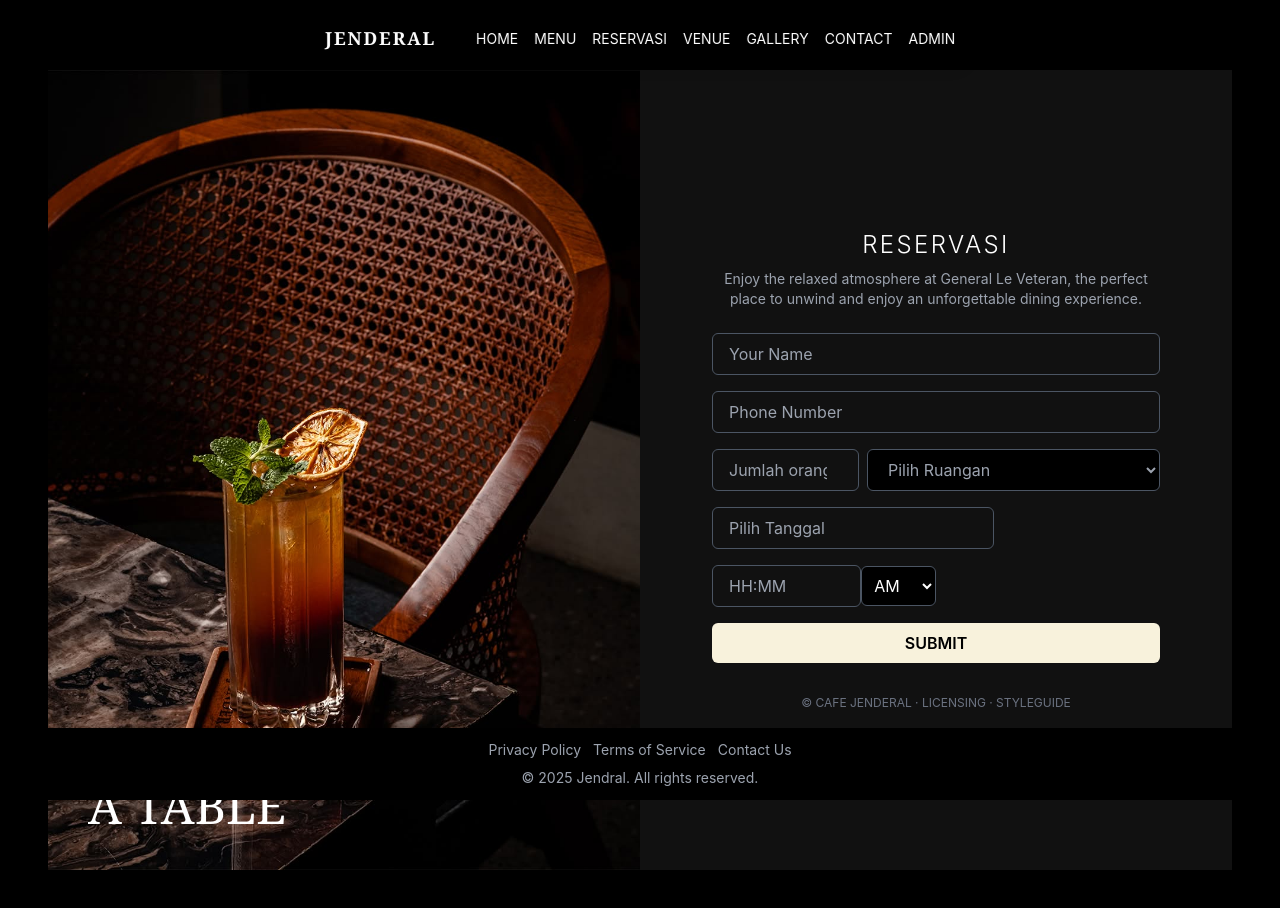
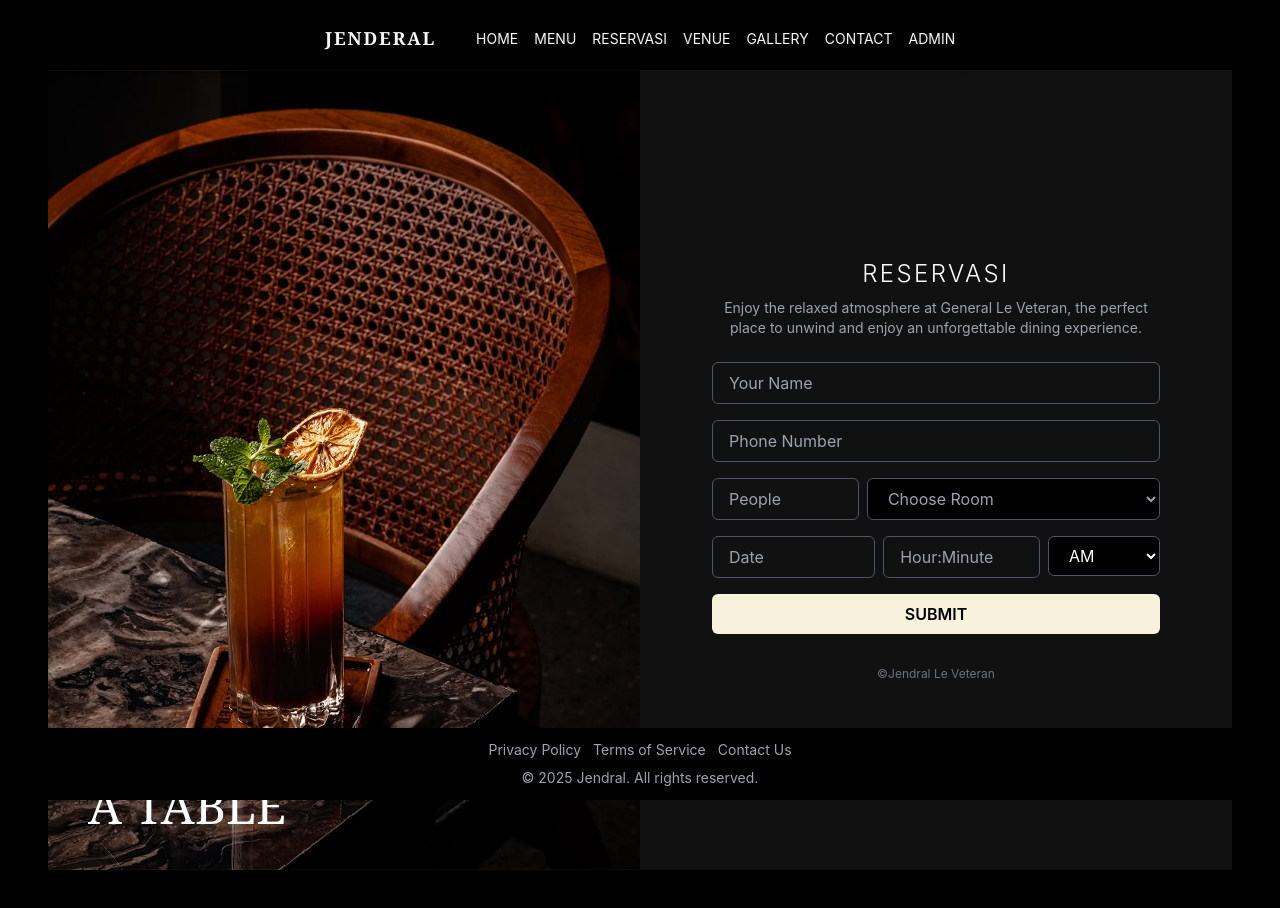
Before and after one commit to bayukharisma146/Project-Cafe-JendralLeVeteran, a Next.js app: page /reservasi in a window 1280 px wide. Shown: the top 908 px of the page. Built offline with nearby package versions, Linux system fonts and the light colour scheme; no server answers.

Commit message:
Menyimpan perubahan sebelum rebase

```diff
--- a/src/app/gallery/components/GalleryTabs.js
+++ b/src/app/gallery/components/GalleryTabs.js
@@ -1,13 +1,12 @@
 "use client";
 
 import { useState, useEffect } from "react";
-    import { getAuth } from "firebase/auth"; // firebase client SDK, pastikan sudah setup
+import { getAuth } from "firebase/auth"; // Pastikan Firebase client SDK sudah di-setup
 
 export default function GalleryTabs({ activeTab, setActiveTab, isAdmin }) {
 const [galleryData, setGalleryData] = useState({});
 const [previewImage, setPreviewImage] = useState(null);
 
-    // Dapatkan token Firebase untuk Authorization header
 const getIdToken = async () => {
         const auth = getAuth();
         const user = auth.currentUser;
@@ -26,7 +25,11 @@
     }, []);
 
     const handleAddImage = async () => {
-        const newImage = "/image/food/food_new.jpg"; // contoh image url
+        if (galleryData[activeTab]?.length >= 6) {
+        return alert("Maksimal 6 gambar per kategori.");
+        }
+
+        const newImage = "/image/food/food_new.jpg"; // Ganti dengan image upload sebenarnya
 
         const token = await getIdToken();
         if (!token) return alert("You must be logged in!");
@@ -48,7 +51,6 @@
         }
     };
 
-    // Note: untuk hapus, butuh id bukan index
     const handleDeleteImage = async (id) => {
         const token = await getIdToken();
         if (!token) return alert("You must be logged in!");
@@ -103,7 +105,6 @@
 
         {/* Grid Gallery */}
         <div className="grid grid-cols-2 md:grid-cols-3 gap-4">
-            {/* Sekarang galleryData[activeTab] adalah array objek {id, image_url} */}
             {galleryData[activeTab]?.map(({ id, image_url }) => (
             <div
                 key={id}
--- a/src/app/page.js
+++ b/src/app/page.js
@@ -66,7 +66,7 @@ export default function HomePage() {
         </div>
       </div>
       {/* Gambar kata1 di bawah konten utama */}
-      <div className="w-full rounded-xl overflow-hidden shadow-lg mt-6">
+      {/* <div className="w-full rounded-xl overflow-hidden shadow-lg mt-6">
         <Image
           src="/image/kata1.jpg"
           alt="Kata-kata motivasi"
@@ -74,7 +74,7 @@ export default function HomePage() {
           height={0}
           className="w-full h-auto object-contain"
         />
-      </div>
+      </div> */}
     </div>
   );
 }
--- a/src/app/reservasi/page.js
+++ b/src/app/reservasi/page.js
@@ -16,18 +16,14 @@ import {
 } from "../../lib/firebase";
 
 export default function Reservasipage() {
-  // Form state
   const [people, setPeople] = useState("");
   const [room, setRoom] = useState("");
   const [time, setTime] = useState("");
   const [ampm, setAmpm] = useState("AM");
   const [date, setDate] = useState(null);
 
-  // Auth state
   const [user, setUser] = useState(null);
   const [showAuthModal, setShowAuthModal] = useState(false);
-
-  // Login form state
   const [email, setEmail] = useState("");
   const [password, setPassword] = useState("");
   const [isRegister, setIsRegister] = useState(false);
@@ -50,7 +46,6 @@ export default function Reservasipage() {
     });
   };
 
-  // Google login
   const loginWithGoogle = async () => {
     try {
       await signInWithPopup(auth, provider);
@@ -59,7 +54,6 @@ export default function Reservasipage() {
     }
   };
 
-  // Email/password register or login
   const handleAuthSubmit = async (e) => {
     e.preventDefault();
     setErrorMsg("");
@@ -95,7 +89,6 @@ export default function Reservasipage() {
   return (
     <>
       <div className="flex flex-col md:flex-row min-h-screen bg-black text-white">
-        {/* Left Image Section */}
         <div className="relative w-full md:w-1/2 h-[400px] md:h-auto">
           <Image
             src="/image/reservation.jpg"
@@ -109,7 +102,6 @@ export default function Reservasipage() {
           </div>
         </div>
 
-        {/* Right Reservation Form */}
         <div className="w-full md:w-1/2 flex items-center justify-center p-10 bg-[#111]">
           <div className="w-full max-w-md">
             <h2 className="text-center text-2xl font-light mb-2 tracking-widest">
@@ -122,7 +114,7 @@ export default function Reservasipage() {
 
             {user && (
               <div className="mb-4 text-right text-sm text-gray-400">
-                Logged in as {user.email}{" "}
+                Logged in as {user.email}
                 <button
                   onClick={handleLogout}
                   className="underline hover:text-white ml-2"
@@ -147,19 +139,18 @@ export default function Reservasipage() {
                 className="w-full bg-transparent border border-gray-600 px-4 py-2 rounded-md outline-none focus:border-white"
                 required
               />
-              {/* Email manual dihilangkan karena ambil dari user yang login */}
+
               <div className="flex gap-2">
                 <input
                   type="number"
                   min={1}
                   max={20}
-                  placeholder="Jumlah orang"
+                  placeholder="People"
                   className="w-1/3 bg-transparent border border-gray-600 px-4 py-2 rounded-md outline-none focus:border-white"
                   value={people}
                   onChange={(e) => setPeople(e.target.value)}
                   required
                 />
-
                 <select
                   value={room}
                   onChange={(e) => setRoom(e.target.value)}
@@ -171,7 +162,7 @@ export default function Reservasipage() {
                   required
                 >
                   <option value="" disabled hidden>
-                    Pilih Ruangan
+                    Choose Room
                   </option>
                   <option value="vintage-room">Vintage Room</option>
                   <option value="indoor-smoking">Indoor Smoking</option>
@@ -180,14 +171,15 @@ export default function Reservasipage() {
                 </select>
               </div>
 
-              <div className="flex gap-2 items-center relative z-0">
-                {/* Date Picker */}
+              <div className="flex gap-2 w-full">
+                {/* Date */}
+                <div className="flex-1">
                   <DatePicker
                     selected={date}
                     onChange={setDate}
                     minDate={new Date()}
                     dateFormat="dd/MM/yyyy"
-                  placeholderText="Pilih Tanggal"
+                    placeholderText="Date"
                     className={`w-full bg-transparent border rounded-md px-4 py-2 outline-none focus:border-white ${
                       date
                         ? "text-white border-gray-600"
@@ -196,13 +188,15 @@ export default function Reservasipage() {
                     required
                   />
                 </div>
-              {/* Time Input */}
+
+                {/* Time */}
+                <div className="w-[35%]">
                   <input
                     type="text"
-                placeholder="HH:MM"
+                    placeholder="Hour:Minute"
                     pattern="^(0[1-9]|1[0-2]):([0-5][0-9])$"
-                title="Format waktu harus HH:MM (01-12) untuk 12 jam"
-                className={`w-1/3 bg-transparent border rounded-md px-4 py-2 outline-none focus:border-white ${
+                    title="Format waktu harus HH:MM (01-12)"
+                    className={`w-full bg-transparent border rounded-md px-4 py-2 outline-none focus:border-white ${
                       time
                         ? "text-white border-gray-600"
                         : "text-gray-400 border-gray-600"
@@ -211,11 +205,14 @@ export default function Reservasipage() {
                     onChange={(e) => setTime(e.target.value)}
                     required
                   />
+                </div>
+
                 {/* AM/PM */}
+                <div className="w-[25%]">
                   <select
                     value={ampm}
                     onChange={(e) => setAmpm(e.target.value)}
-                className={`w-1/6 bg-black rounded-md px-2 py-2 outline-none focus:border-white border ${
+                    className={`w-full bg-black border rounded-md px-4 py-2 outline-none focus:border-white ${
                       ampm
                         ? "text-white border-gray-600"
                         : "text-gray-400 border-gray-600"
@@ -225,6 +222,9 @@ export default function Reservasipage() {
                     <option value="AM">AM</option>
                     <option value="PM">PM</option>
                   </select>
+                </div>
+              </div>
+
               <button
                 type="submit"
                 className="w-full bg-[#f8f2dc] text-black font-semibold py-2 rounded-md hover:opacity-90 transition"
@@ -233,13 +233,11 @@ export default function Reservasipage() {
               </button>
             </form>
             <footer className="text-xs text-center text-gray-500 mt-8">
-              © CAFE JENDERAL · LICENSING · STYLEGUIDE
+              ©Jendral Le Veteran
             </footer>
           </div>
         </div>
       </div>
-
-      {/* Modal Login/Register */}
       {showAuthModal && (
         <div className="fixed inset-0 bg-black bg-opacity-80 flex items-center justify-center z-50">
           <div className="bg-[#222] p-6 rounded-md w-full max-w-sm text-white">
```
Also changed, not shown: public/image/brunch_det.jpg. Lines whose indentation alone changed are shown as unchanged.
